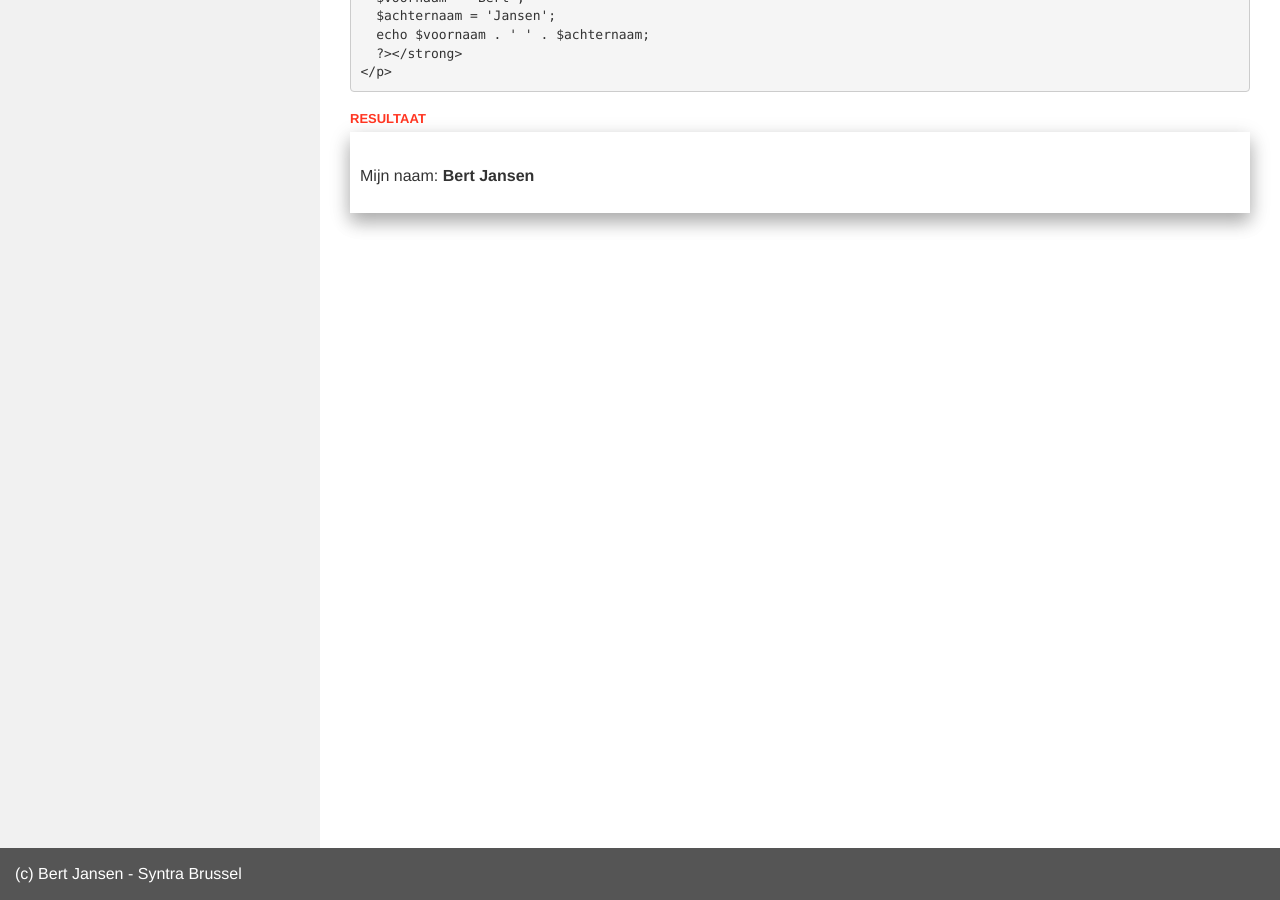
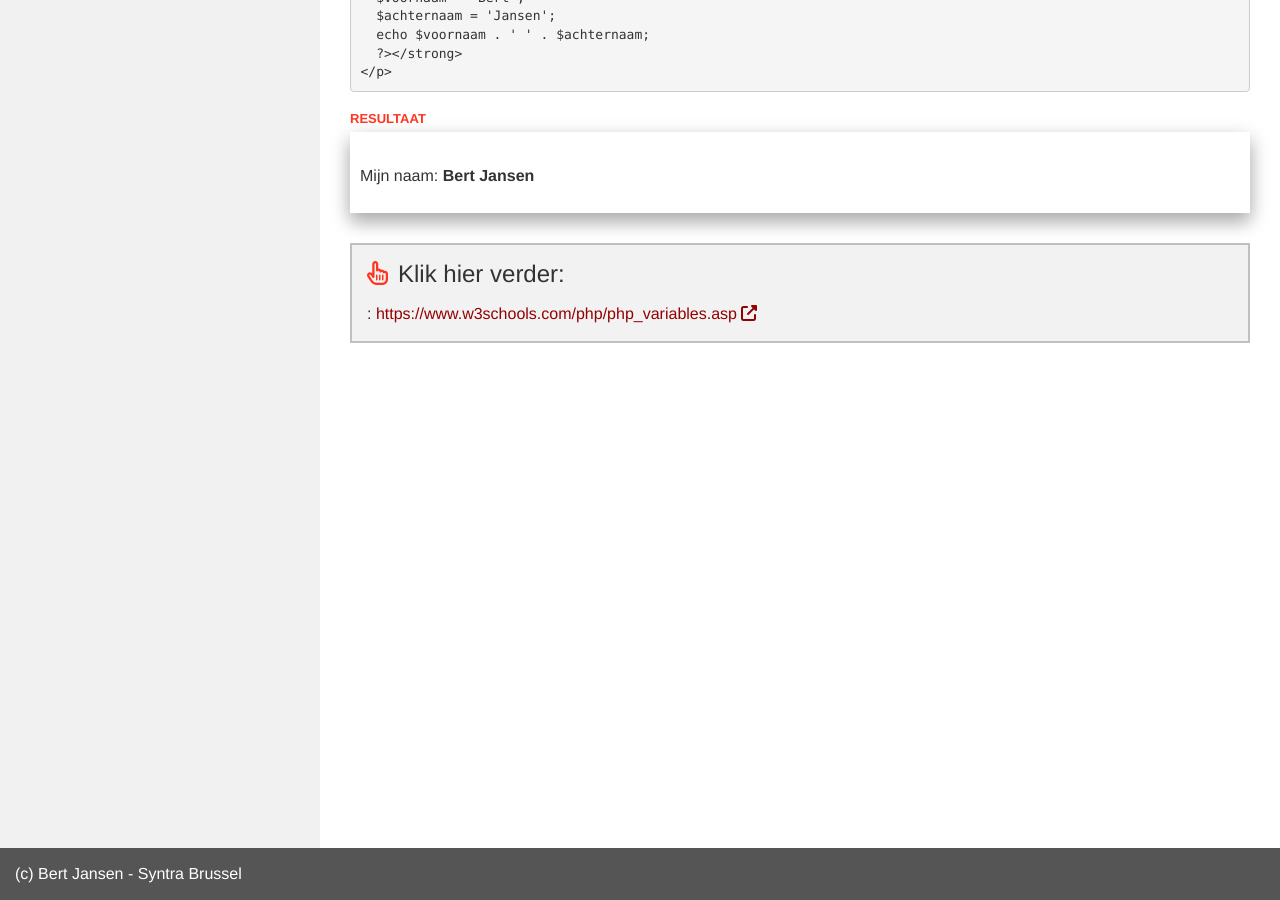
Before and after one commit to Syntra-Brussel/dynamische-webtechnieken, a Jekyll site: the page built from programmeren/variabelen.md, in a window 1280 px wide and 900 px high, scrolled down 652 px. Built offline with Jekyll 4.4.1, drawn with Linux system fonts in a browser that asks for light colours; nearby versions of some CDN libraries; a script that is not in the unit is left out; some of the changed lines change nothing that is shown.

Commit message:
Update variabelen.md

```diff
--- a/programmeren/variabelen.md
+++ b/programmeren/variabelen.md
@@ -3,6 +3,8 @@ layout: template
 title: Variabelen
 url: /programmeren/variablen
 collection: programmeren
+links:
+  - url: https://www.w3schools.com/php/php_variables.asp
 ---
 In een variabele kan een bepaalde waarde geplaatst worden om daarmee te 'werken' in het PHP script. Het resultaat kan dan worden gebruikt om daarmee verder te werken of te tonen als uitvoer.
 
```
